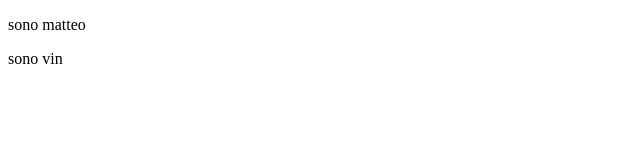
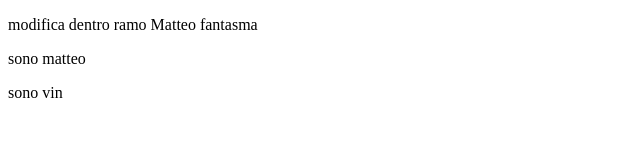
Before and after one commit to Matteo-Nardin/gitbranch, a plain HTML site: page index.html in a window 1280 px wide. Shown: the whole page, without its empty margins (0-640 px from the left). Drawn offline with Linux system fonts and the light colour scheme.

Commit message:
modifica ramo matteo fantasma

```diff
--- a/index.html
+++ b/index.html
@@ -7,6 +7,7 @@
 </head>
 <body>
     <div>
+        <p>modifica dentro ramo Matteo fantasma</p>
         <p>sono matteo</p>
     </div>
     <div>
```
